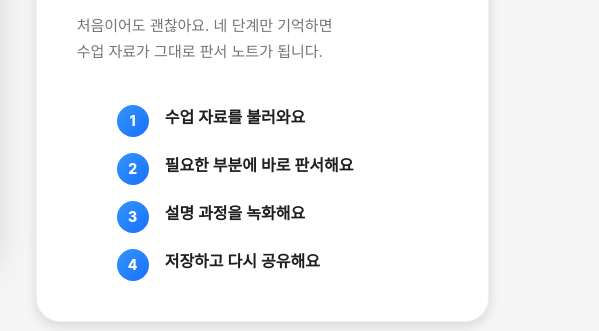
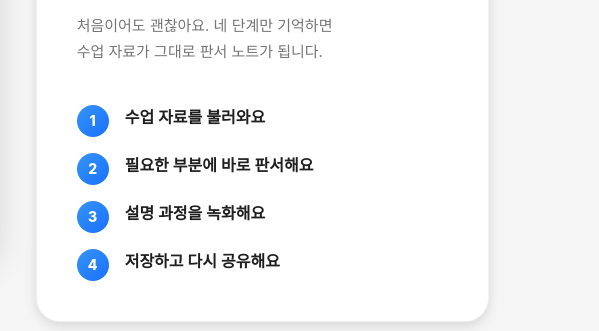
Before and after one commit to jiwon12011/icannote, a plain HTML site: page usecases.html in a window 1280 px wide. Shown: the part 1483-1814 px from the top of the page, 681-1280 px from the left. Drawn offline with Linux system fonts and the light colour scheme; a web font is replaced by a local one.

Commit message:
fix: uc-featured steps ol 기본 패딩 제거
Co-Authored-By: Claude Sonnet 4.6 <noreply@anthropic.com>

```diff
--- a/styles.css
+++ b/styles.css
@@ -1552,7 +1552,7 @@ ul {
   font-size: 15px; line-height: 1.75; color: var(--color-text-secondary);
   margin-bottom: var(--space-10);
 }
-.uc-featured__steps { display: flex; flex-direction: column; gap: var(--space-4); align-items: flex-start; }
+.uc-featured__steps { display: flex; flex-direction: column; gap: var(--space-4); align-items: flex-start; padding: 0; margin: 0; }
 .uc-featured__steps li {
   display: flex; align-items: flex-start; gap: var(--space-4);
   font-size: 16px; font-weight: 600; color: var(--color-text-dark);
```
